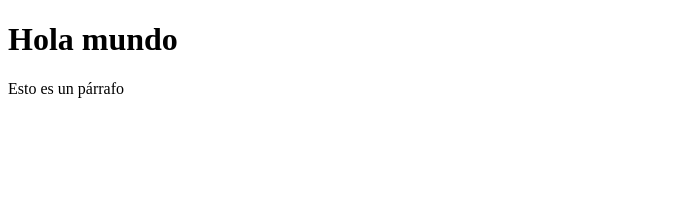
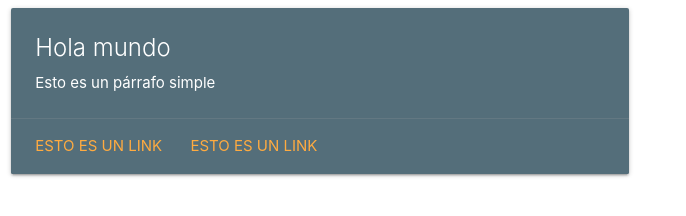
Before and after one commit to pablogalvil/prueba, a plain HTML site: page index.html in a window 1280 px wide. Shown: the whole page, without its empty margins (0-686 px from the left). Drawn offline with nearby package versions, Linux system fonts and the light colour scheme.

Commit message:
Cambio index.html desde home usando materializecss.com

```diff
--- a/index.html
+++ b/index.html
@@ -4,9 +4,23 @@
 	<meta charset="UTF-8">
 	<meta name="viewport" content="width=device-width, initial-scale=1.0">
 	<title>Document</title>
+	<link rel="stylesheet" href="https://cdnjs.cloudflare.com/ajax/libs/materialize/1.0.0/css/materialize.min.css">
+	<script src="https://cdnjs.cloudflare.com/ajax/libs/materialize/1.0.0/js/materialize.min.js"></script>
 </head>
 <body>
-	<h1>Hola mundo</h1>
-	<p>Esto es un párrafo</p>
+	<div class="row">
+		<div class="col s12 m6">
+		  <div class="card blue-grey darken-1">
+			<div class="card-content white-text">
+			  <span class="card-title">Hola mundo</span>
+			  <p>Esto es un párrafo simple</p>
+			</div>
+			<div class="card-action">
+			  <a href="#">Esto es un link</a>
+			  <a href="#">Esto es un link</a>
+			</div>
+		  </div>
+		</div>
+	  </div>
 </body>
 </html>
```
